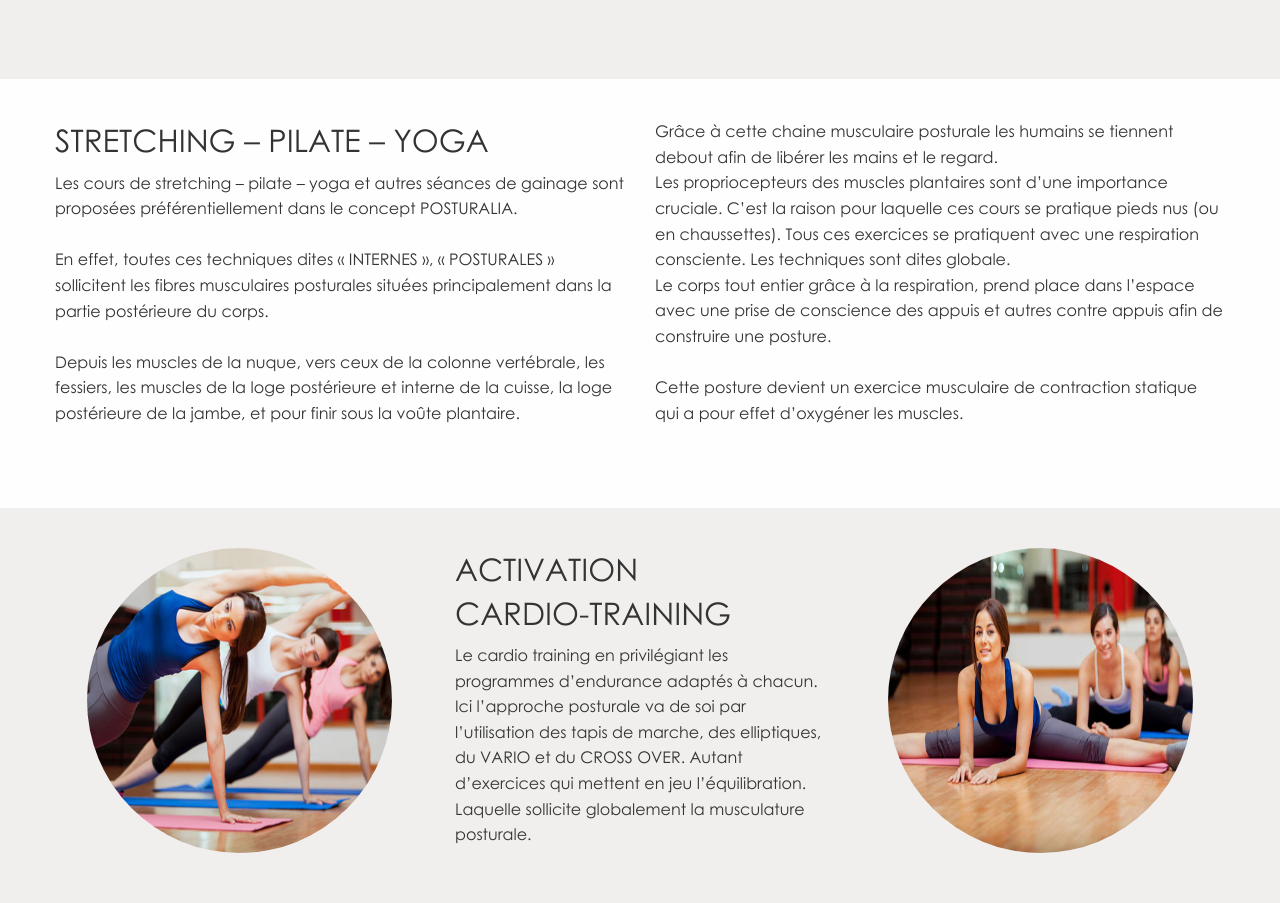
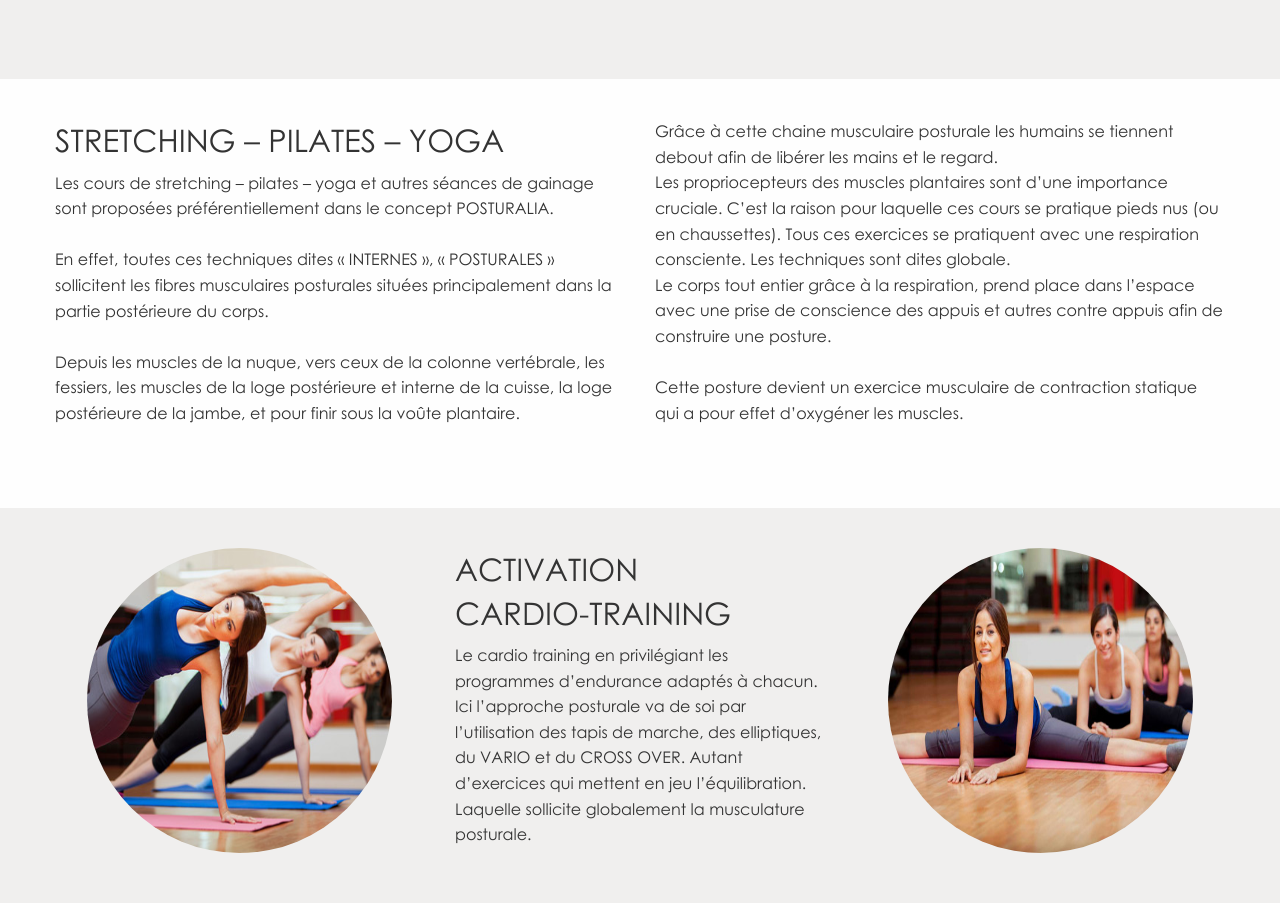
Before and after one commit to xav335/postularaliaProd, a PHP site: page /cours.php in a window 1280 px wide. Shown: the part 745-1648 px from the top of the page. Run offline with PHP 8.4, Linux system fonts and the light colour scheme; data that the repository does not hold is empty; some libraries are stand-ins or nearby versions.

Commit message:
fix pilates

```diff
--- a/cours.php
+++ b/cours.php
@@ -34,9 +34,9 @@
 			<section id="types-de-cours">
 				<div class="row">
 					<div class="large-6 medium-6 small-12 columns">
-						<h3>stretching – pilate – yoga </h3>
+						<h3>stretching – pilates – yoga </h3>
 						<p>
-                        Les cours de stretching – pilate – yoga et autres séances de gainage sont proposées préférentiellement dans le concept POSTURALIA.<br><br>
+                        Les cours de stretching – pilates – yoga et autres séances de gainage sont proposées préférentiellement dans le concept POSTURALIA.<br><br>
                         En effet, toutes ces techniques dites « INTERNES », « POSTURALES » sollicitent les fibres musculaires posturales situées principalement
                          dans la partie postérieure du corps. <br><br>
                          Depuis les muscles de la nuque, vers ceux de la colonne vertébrale, les fessiers, les muscles de la loge postérieure et interne de la cuisse,
@@ -86,7 +86,7 @@
 					<div class="large-6 medium-6 small-12 columns">
 						<h3>RESTRUCTURATION POSTURALE</h3>
 						<p>
-						  Dans les programmes de bases figure systématiquement un cours vidéo d’une technique posturale. Au choix : stretching – pilate – yoga.<br><br>
+						  Dans les programmes de bases figure systématiquement un cours vidéo d’une technique posturale. Au choix : stretching – pilates – yoga.<br><br>
 						  La démonstration est virtuelle mais le coach est là pour corriger une éventuelle mauvaise interprétation de l’exercice. <br><br>
 						  Ce dernier veillant à placer la respiration lors de chaque phase du mouvement.
 						</p>
--- a/index.php
+++ b/index.php
@@ -94,7 +94,7 @@
 										posturale
 									</h3>
 									<p>
-									   Des cours virtuels variés et choisis : Pilate – stretching – yoga, sont les activités de restructuration posturale. Les démonstrations sont virtuelles mais le coach est là.
+									   Des cours virtuels variés et choisis : Pilates – stretching – yoga, sont les activités de restructuration posturale. Les démonstrations sont virtuelles mais le coach est là.
 									</p>
 								</span>
 							</div>
--- a/presentation.php
+++ b/presentation.php
@@ -51,7 +51,7 @@
 										posturale
 									</h3>
 									<p>
-									   Des cours virtuels variés et choisis : Pilate – stretching – yoga, sont les activités de restructuration posturale. Les démonstrations sont virtuelles mais le coach est là.
+									   Des cours virtuels variés et choisis : Pilates – stretching – yoga, sont les activités de restructuration posturale. Les démonstrations sont virtuelles mais le coach est là.
 									</p>
 								</span>
 							</div>
@@ -82,7 +82,7 @@
 					<div class="large-4 medium-4 small-12 columns">
 						<h3>RESTRUCTURATION POSTURALE</h3>
 						<p>
-						  Dans les programmes de bases figure systématiquement un cours vidéo d’une technique posturale. Au choix : stretching – pilate – yoga.<br><br>
+						  Dans les programmes de bases figure systématiquement un cours vidéo d’une technique posturale. Au choix : stretching – pilates – yoga.<br><br>
 						  La démonstration est virtuelle mais le coach est là pour corriger une éventuelle mauvaise interprétation de l’exercice. <br><br>
 						  Ce dernier veillant à placer la respiration lors de chaque phase du mouvement.
 						</p>
```
